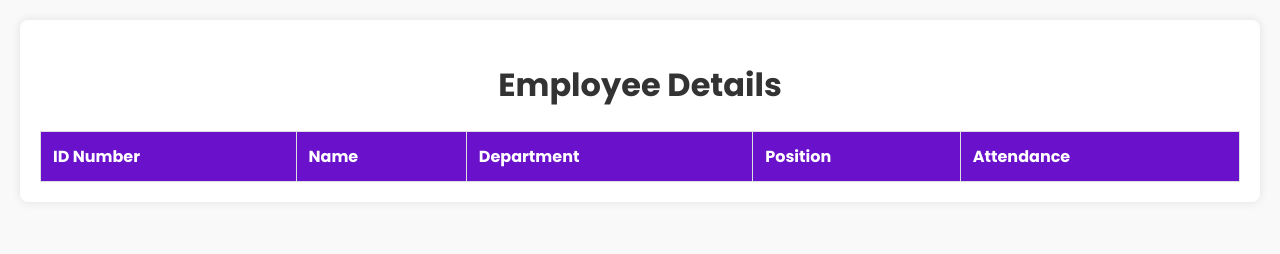
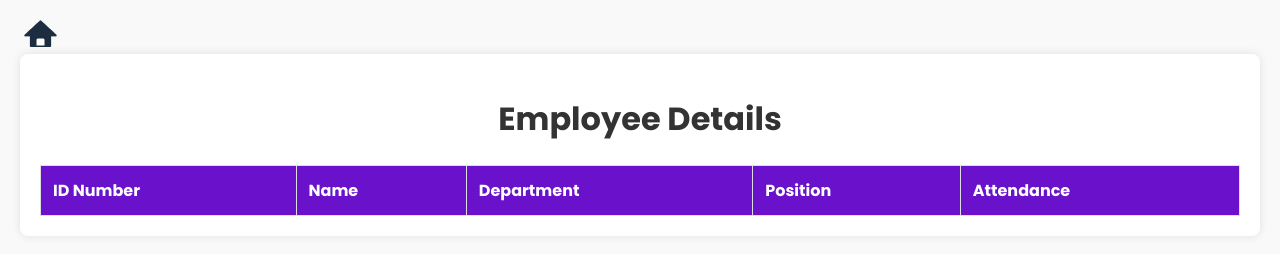
Before and after one commit to Krizzna69/geolocation, a website: page employee.html in a window 1280 px wide. Drawn offline with Linux system fonts and the light colour scheme.

Commit message:
modified employee

```diff
--- a/employee.html
+++ b/employee.html
@@ -82,6 +82,9 @@
     </style>
 </head>
 <body>
+    <div class="header">
+        <img src="Group 33.png" alt="Home" onclick="redirecthome()" >
+    </div>
     <div class="container">
         <h1>Employee Details</h1>
         <table id="employeeTable">
@@ -101,6 +104,9 @@
     </div>
 
     <script>
+         function redirecthome(){
+        window.location.href = 'index1.html'
+    }
         function fetchEmployeeDetails() {
             const username = localStorage.getItem('username');
             if (!username) {
```
